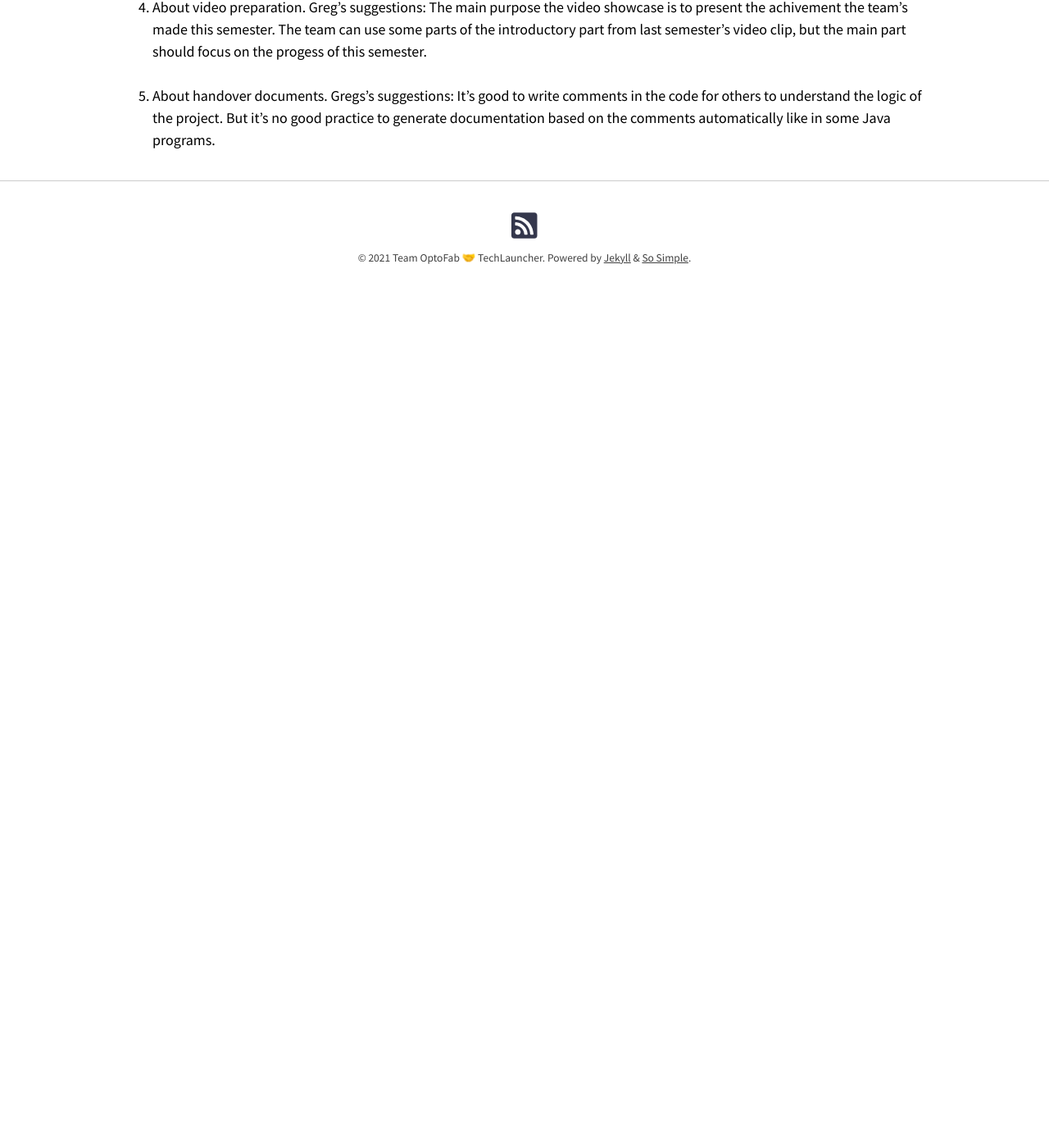
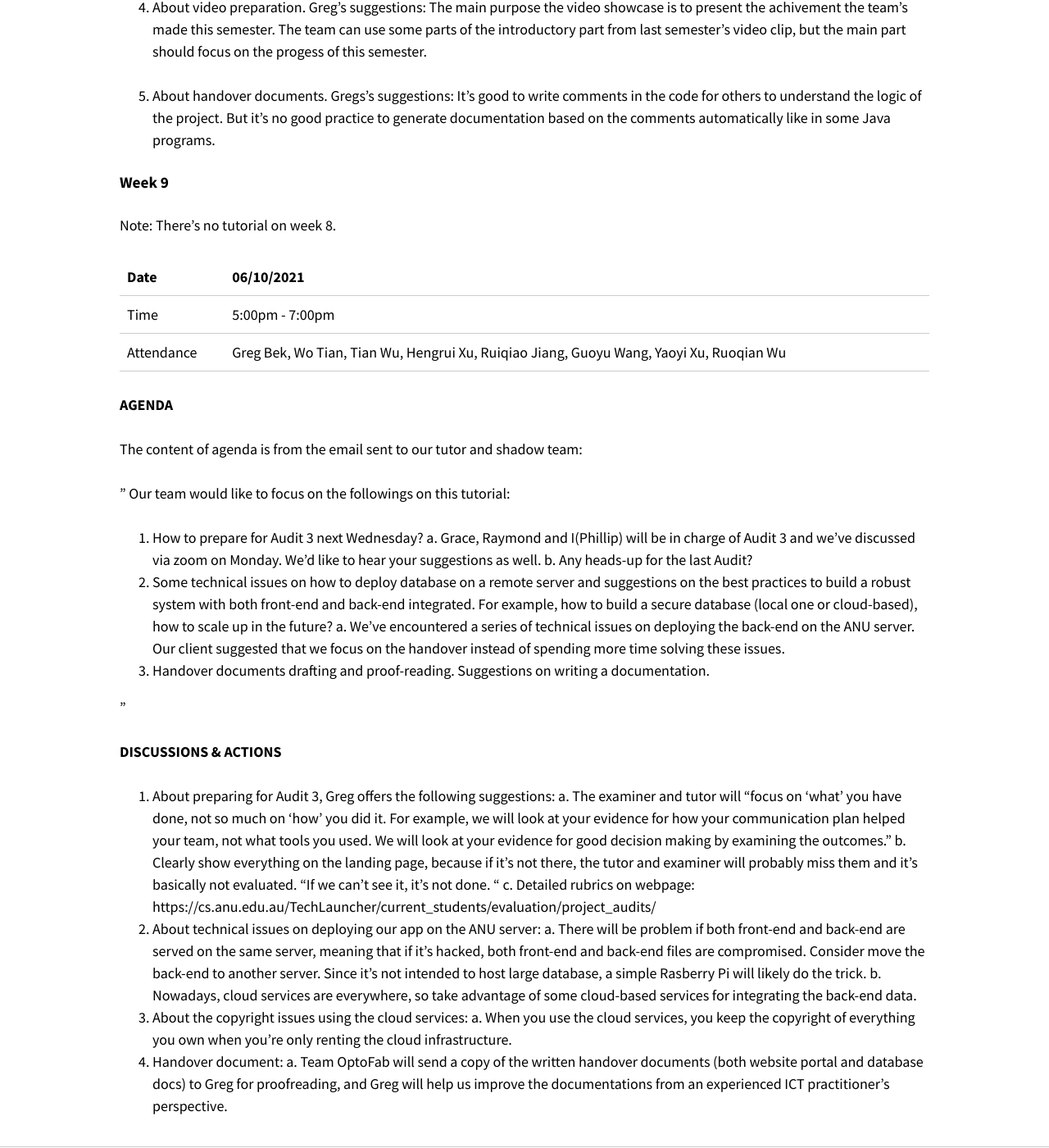
Before and after one commit to optofab/optofab.github.io, a Jekyll site: the page built from meeting_minutes.md, in a window 1280 px wide and 1400 px high, scrolled down 28589 px. Shown: the whole window at 82% size. Built offline with Jekyll 4.4.1, drawn with Linux system fonts in a browser that asks for light colours; nearby versions of some CDN libraries; emoji names are drawn with the system emoji font; before the commit the page ends 28986 px from its top, so only the background shows below that.

Commit message:
update tutorial meeting minutes of week 9

```diff
--- a/meeting_minutes.md
+++ b/meeting_minutes.md
@@ -725,7 +725,6 @@ Our team:
 - Ruiqiao: continue working on the back-end of the management system (Agreed by everyone)
 - Ruiqiao: add one column in the decision making log called "catalogue" according to the advice from both the tutor and shadow team. Add the type of decision being made e.g. communication, technical etc.” (Agreed by everyone)
 
-
 #### Meeting 15
 
 | Date       | 27/09/2021                                                       |
@@ -752,7 +751,6 @@ Our team:
 - Phillip: continue working on website css. (Agreed by everyone)
 - Ruoqian & Phillip & Yaoyi & Hengrui: start to write the online order placing web application handover document. (Agreed by everyone)
 - Ruiqiao & Wo : refine the local order management system handover document. (Agreed by everyone)
-
 
 ### Tutorials
 
@@ -973,3 +971,42 @@ The :question: has been crossed out after the discussions with Greg.
 
 5. About handover documents.
    Gregs's suggestions: It's good to write comments in the code for others to understand the logic of the project. But it's no good practice to generate documentation based on the comments automatically like in some Java programs.
+
+#### Week 9
+
+Note: There's no tutorial on week 8.
+
+| Date       | 06/10/2021                                                                              |
+| ---------- | --------------------------------------------------------------------------------------- |
+| Time       | 5:00pm - 7:00pm                                                                         |
+| Attendance | Greg Bek, Wo Tian, Tian Wu, Hengrui Xu, Ruiqiao Jiang, Guoyu Wang, Yaoyi Xu, Ruoqian Wu |
+
+**AGENDA**
+
+The content of agenda is from the email sent to our tutor and shadow team:
+
+"
+Our team would like to focus on the followings on this tutorial:
+
+1. How to prepare for Audit 3 next Wednesday?
+   a. Grace, Raymond and I(Phillip) will be in charge of Audit 3 and we’ve discussed via zoom on Monday. We’d like to hear your suggestions as well.
+   b. Any heads-up for the last Audit?
+2. Some technical issues on how to deploy database on a remote server and suggestions on the best practices to build a robust system with both front-end and back-end integrated. For example, how to build a secure database (local one or cloud-based), how to scale up in the future?
+   a. We’ve encountered a series of technical issues on deploying the back-end on the ANU server. Our client suggested that we focus on the handover instead of spending more time solving these issues.
+3. Handover documents drafting and proof-reading. Suggestions on writing a documentation.
+
+"
+
+**DISCUSSIONS & ACTIONS**
+
+1. About preparing for Audit 3, Greg offers the following suggestions:
+   a. The examiner and tutor will "focus on 'what' you have done, not so much on 'how' you did it. For example, we will look at your evidence for how your communication plan helped your team, not what tools you used. We will look at your evidence for good decision making by examining the outcomes."
+   b. Clearly show everything on the landing page, because if it's not there, the tutor and examiner will probably miss them and it's basically not evaluated. "If we can't see it, it's not done. "
+   c. Detailed rubrics on webpage: https://cs.anu.edu.au/TechLauncher/current_students/evaluation/project_audits/
+2. About technical issues on deploying our app on the ANU server:
+   a. There will be problem if both front-end and back-end are served on the same server, meaning that if it's hacked, both front-end and back-end files are compromised. Consider move the back-end to another server. Since it's not intended to host large database, a simple Rasberry Pi will likely do the trick.
+   b. Nowadays, cloud services are everywhere, so take advantage of some cloud-based services for integrating the back-end data.
+3. About the copyright issues using the cloud services:
+   a. When you use the cloud services, you keep the copyright of everything you own when you're only renting the cloud infrastructure.
+4. Handover document:
+   a. Team OptoFab will send a copy of the written handover documents (both website portal and database docs) to Greg for proofreading, and Greg will help us improve the documentations from an experienced ICT practitioner's perspective.
```
